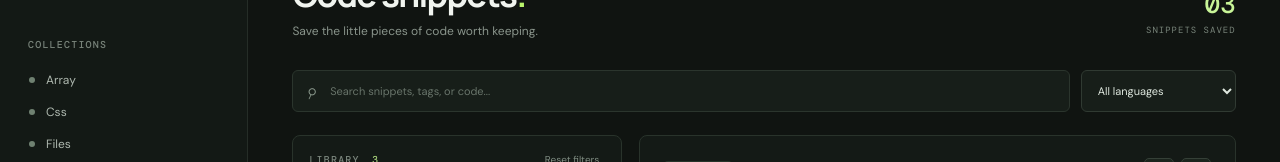
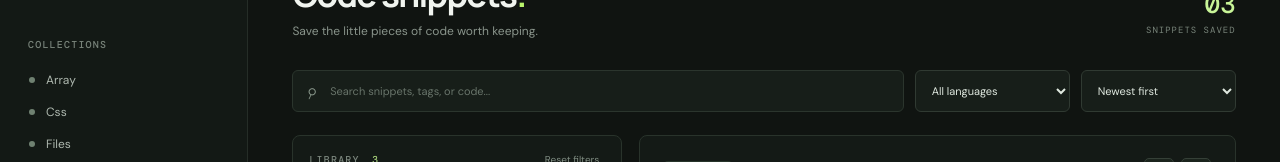
Before and after one commit to imanr236/CodeVault, a React (Vite) app: page / in a window 1280 px wide. Shown: the part 174-336 px from the top of the page. Built offline with nearby package versions, Linux system fonts and the light colour scheme.

Commit message:
Add snippet sorting options

```diff
--- a/src/App.tsx
+++ b/src/App.tsx
@@ -57,6 +57,7 @@ function App() {
   const [snippets, setSnippets] = useState<Snippet[]>(loadSnippets);
   const [query, setQuery] = useState("");
   const [languageFilter, setLanguageFilter] = useState("All languages");
+  const [sortOrder, setSortOrder] = useState("newest");
   const [activeTag, setActiveTag] = useState("All");
   const [selectedId, setSelectedId] = useState<string | null>(starterSnippets[0].id);
   const [isEditorOpen, setIsEditorOpen] = useState(false);
@@ -81,8 +82,12 @@ function App() {
       const matchesLanguage = languageFilter === "All languages" || item.language === languageFilter;
       const matchesTag = activeTag === "All" || item.tags.includes(activeTag);
       return matchesQuery && matchesLanguage && matchesTag;
-    }).sort((a, b) => b.updatedAt.localeCompare(a.updatedAt));
-  }, [snippets, query, languageFilter, activeTag]);
+    }).sort((a, b) => {
+      if (sortOrder === "oldest") return a.updatedAt.localeCompare(b.updatedAt);
+      if (sortOrder === "title") return a.title.localeCompare(b.title, undefined, { sensitivity: "base" });
+      return b.updatedAt.localeCompare(a.updatedAt);
+    });
+  }, [snippets, query, languageFilter, activeTag, sortOrder]);
 
   const selected = filtered.find((item) => item.id === selectedId) ?? filtered[0] ?? null;
 
@@ -256,6 +261,11 @@ function App() {
               <option>All languages</option>
               {languages.map((language) => <option key={language}>{language}</option>)}
             </select>
+            <select value={sortOrder} onChange={(e) => setSortOrder(e.target.value)} aria-label="Sort snippets">
+              <option value="newest">Newest first</option>
+              <option value="oldest">Oldest first</option>
+              <option value="title">Title A–Z</option>
+            </select>
           </div>
 
           <div className="library-layout">
```
